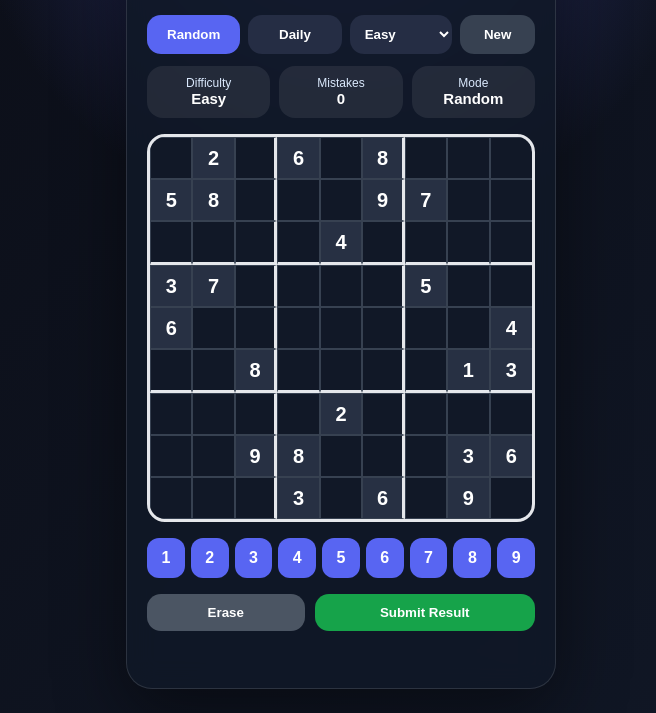
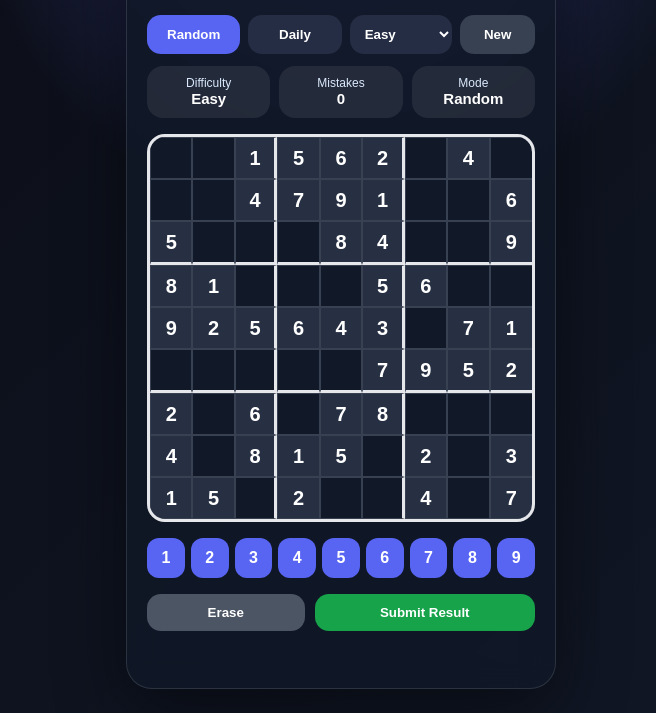
Before and after one commit to Filip537/NoobV2, a website: page sudoku/index.html in a window 1280 px wide. Shown: the part 145-858 px from the top of the page, without its empty margins (299-955 px from the left). Drawn offline with Linux system fonts and the light colour scheme.

Commit message:
Add files via upload

```diff
--- a/sudoku/index.html
+++ b/sudoku/index.html
@@ -27,6 +27,7 @@
       <select id="difficulty">
 <option value="easy">Easy</option>
 <option value="medium">Medium</option>
+<option value="hard">Hard</option>
       </select>
 
       <button id="newGame">New</button>
--- a/sudoku/puzzles.js
+++ b/sudoku/puzzles.js
@@ -1,130 +1,65 @@
+function shuffle(array) {
+  const arr = [...array];
+  for (let i = arr.length - 1; i > 0; i--) {
+    const j = Math.floor(Math.random() * (i + 1));
+    [arr[i], arr[j]] = [arr[j], arr[i]];
+  }
+  return arr;
+}
+
+function pattern(r, c) {
+  return (r * 3 + Math.floor(r / 3) + c) % 9;
+}
+
+function generateFullSolution() {
+  const nums = shuffle([1, 2, 3, 4, 5, 6, 7, 8, 9]);
+
+  const rows = shuffle([0, 1, 2]).flatMap(g =>
+    shuffle([0, 1, 2]).map(r => g * 3 + r)
+  );
+
+  const cols = shuffle([0, 1, 2]).flatMap(g =>
+    shuffle([0, 1, 2]).map(c => g * 3 + c)
+  );
+
+  return rows.map(r =>
+    cols.map(c => nums[pattern(r, c)])
+  );
+}
+
+function makePuzzle(solution, difficulty) {
+  const puzzle = solution.map(row => [...row]);
+
+  let removeCount = 40;
+
+  if (difficulty === "easy") removeCount = 36;
+  if (difficulty === "medium") removeCount = 46;
+  if (difficulty === "hard") removeCount = 56;
+
+  const cells = shuffle([...Array(81).keys()]);
+
+  for (let i = 0; i < removeCount; i++) {
+    const cell = cells[i];
+    const r = Math.floor(cell / 9);
+    const c = cell % 9;
+    puzzle[r][c] = 0;
+  }
+
+  return puzzle;
+}
+
+function generateSudoku(difficulty = "easy") {
+  const solution = generateFullSolution();
+  const puzzle = makePuzzle(solution, difficulty);
+
+  return {
+    puzzle,
+    solution
+  };
+}
+
 const PUZZLES = {
-  easy: [
-    {
-      puzzle: [
-        [5,3,0,0,7,0,0,0,0],
-        [6,0,0,1,9,5,0,0,0],
-        [0,9,8,0,0,0,0,6,0],
-        [8,0,0,0,6,0,0,0,3],
-        [4,0,0,8,0,3,0,0,1],
-        [7,0,0,0,2,0,0,0,6],
-        [0,6,0,0,0,0,2,8,0],
-        [0,0,0,4,1,9,0,0,5],
-        [0,0,0,0,8,0,0,7,9]
-      ],
-      solution: [
-        [5,3,4,6,7,8,9,1,2],
-        [6,7,2,1,9,5,3,4,8],
-        [1,9,8,3,4,2,5,6,7],
-        [8,5,9,7,6,1,4,2,3],
-        [4,2,6,8,5,3,7,9,1],
-        [7,1,3,9,2,4,8,5,6],
-        [9,6,1,5,3,7,2,8,4],
-        [2,8,7,4,1,9,6,3,5],
-        [3,4,5,2,8,6,1,7,9]
-      ]
-    },
-    {
-      puzzle: [
-        [0,2,0,6,0,8,0,0,0],
-        [5,8,0,0,0,9,7,0,0],
-        [0,0,0,0,4,0,0,0,0],
-        [3,7,0,0,0,0,5,0,0],
-        [6,0,0,0,0,0,0,0,4],
-        [0,0,8,0,0,0,0,1,3],
-        [0,0,0,0,2,0,0,0,0],
-        [0,0,9,8,0,0,0,3,6],
-        [0,0,0,3,0,6,0,9,0]
-      ],
-      solution: [
-        [1,2,3,6,7,8,9,4,5],
-        [5,8,4,2,3,9,7,6,1],
-        [9,6,7,1,4,5,3,2,8],
-        [3,7,2,4,6,1,5,8,9],
-        [6,9,1,5,8,3,2,7,4],
-        [4,5,8,7,9,2,6,1,3],
-        [8,3,6,9,2,4,1,5,7],
-        [2,1,9,8,5,7,4,3,6],
-        [7,4,5,3,1,6,8,9,2]
-      ]
-    }
-  ],
-
-  medium: [
-    {
-      puzzle: [
-        [0,0,0,2,6,0,7,0,1],
-        [6,8,0,0,7,0,0,9,0],
-        [1,9,0,0,0,4,5,0,0],
-        [8,2,0,1,0,0,0,4,0],
-        [0,0,4,6,0,2,9,0,0],
-        [0,5,0,0,0,3,0,2,8],
-        [0,0,9,3,0,0,0,7,4],
-        [0,4,0,0,5,0,0,3,6],
-        [7,0,3,0,1,8,0,0,0]
-      ],
-      solution: [
-        [4,3,5,2,6,9,7,8,1],
-        [6,8,2,5,7,1,4,9,3],
-        [1,9,7,8,3,4,5,6,2],
-        [8,2,6,1,9,5,3,4,7],
-        [3,7,4,6,8,2,9,1,5],
-        [9,5,1,7,4,3,6,2,8],
-        [5,1,9,3,2,6,8,7,4],
-        [2,4,8,9,5,7,1,3,6],
-        [7,6,3,4,1,8,2,5,9]
-      ]
-    },
-    {
-      puzzle: [
-        [0,0,0,0,0,0,2,0,0],
-        [0,8,0,0,0,7,0,9,0],
-        [6,0,2,0,0,0,5,0,0],
-        [0,7,0,0,6,0,0,0,0],
-        [0,0,0,9,0,1,0,0,0],
-        [0,0,0,0,2,0,0,4,0],
-        [0,0,5,0,0,0,6,0,3],
-        [0,9,0,4,0,0,0,7,0],
-        [0,0,6,0,0,0,0,0,0]
-      ],
-      solution: [
-        [9,5,7,6,1,3,2,8,4],
-        [4,8,3,2,5,7,1,9,6],
-        [6,1,2,8,4,9,5,3,7],
-        [1,7,8,3,6,4,9,5,2],
-        [5,2,4,9,7,1,3,6,8],
-        [3,6,9,5,2,8,7,4,1],
-        [8,4,5,7,9,2,6,1,3],
-        [2,9,1,4,3,6,8,7,5],
-        [7,3,6,1,8,5,4,2,9]
-      ]
-    }
-  ],
-
-  hard: [
-    {
-      puzzle: [
-        [0,0,0,0,0,0,0,1,2],
-        [0,0,0,0,0,0,0,0,0],
-        [0,0,1,0,9,5,0,0,0],
-        [0,0,0,0,0,0,4,0,0],
-        [0,0,0,7,0,0,0,0,0],
-        [3,0,0,0,0,0,0,0,0],
-        [0,0,0,0,0,0,0,0,0],
-        [0,0,0,0,0,0,0,0,0],
-        [0,0,0,0,0,0,0,0,0]
-      ],
-      solution: [
-        [5,3,4,6,7,8,9,1,2],
-        [6,7,2,1,3,4,5,8,9],
-        [8,9,1,2,9,5,3,4,7],
-        [1,2,3,5,6,9,4,7,8],
-        [4,5,6,7,8,1,2,9,3],
-        [3,8,9,4,2,7,1,5,6],
-        [2,1,5,3,4,6,7,8,9],
-        [7,4,8,9,1,2,6,3,5],
-        [9,6,7,8,5,3,0,2,1]
-      ]
-    }
-  ]
+  easy: [],
+  medium: [],
+  hard: []
 };
--- a/sudoku/script.js
+++ b/sudoku/script.js
@@ -37,17 +37,7 @@ function getDailyIndex(length) {
 }
 
 function pickPuzzle() {
-  const list = PUZZLES[difficulty] || PUZZLES.easy;
-
-  if (!list || list.length === 0) {
-    return PUZZLES.easy[0];
-  }
-
-  if (mode === "daily") {
-    return list[getDailyIndex(list.length)];
-  }
-
-  return list[Math.floor(Math.random() * list.length)];
+  return generateSudoku(difficulty);
 }
 
 function startGame() {
@@ -175,6 +165,89 @@ function formatTime(ms) {
   return `${min}m ${left}s`;
 }
 
+function createResultImage(time) {
+  const canvas = document.createElement("canvas");
+  canvas.width = 900;
+  canvas.height = 1050;
+
+  const ctx = canvas.getContext("2d");
+
+  ctx.fillStyle = "#111827";
+  ctx.fillRect(0, 0, canvas.width, canvas.height);
+
+  ctx.fillStyle = "#ffffff";
+  ctx.font = "bold 42px Arial";
+  ctx.fillText("Sudoku Game Result", 50, 70);
+
+  ctx.font = "26px Arial";
+  ctx.fillText(`Player: ${userId || "Unknown"}`, 50, 125);
+  ctx.fillText(`Difficulty: ${difficulty}`, 50, 165);
+  ctx.fillText(`Mode: ${mode === "daily" ? "Daily" : "Random"}`, 50, 205);
+  ctx.fillText(`Time: ${time}`, 50, 245);
+  ctx.fillText(`Mistakes: ${mistakes}`, 50, 285);
+
+  ctx.font = "bold 30px Arial";
+  ctx.fillText(getWordleResult(), 50, 335);
+
+  const startX = 90;
+  const startY = 390;
+  const size = 75;
+
+  for (let r = 0; r < 9; r++) {
+    for (let c = 0; c < 9; c++) {
+      const x = startX + c * size;
+      const y = startY + r * size;
+
+      const value = board[r][c];
+      const isFixed = puzzle[r][c] !== 0;
+
+      ctx.fillStyle = isFixed ? "#dbeafe" : "#ffffff";
+
+      if (value !== solution[r][c]) {
+        ctx.fillStyle = "#fca5a5";
+      }
+
+      ctx.fillRect(x, y, size, size);
+
+      ctx.strokeStyle = "#111827";
+      ctx.lineWidth = 1;
+      ctx.strokeRect(x, y, size, size);
+
+      if (value !== 0) {
+        ctx.fillStyle = "#111827";
+        ctx.font = isFixed ? "bold 34px Arial" : "34px Arial";
+        ctx.textAlign = "center";
+        ctx.textBaseline = "middle";
+        ctx.fillText(value, x + size / 2, y + size / 2);
+      }
+    }
+  }
+
+  ctx.strokeStyle = "#000000";
+  ctx.lineWidth = 5;
+
+  for (let i = 0; i <= 9; i++) {
+    if (i % 3 === 0) {
+      ctx.beginPath();
+      ctx.moveTo(startX + i * size, startY);
+      ctx.lineTo(startX + i * size, startY + 9 * size);
+      ctx.stroke();
+
+      ctx.beginPath();
+      ctx.moveTo(startX, startY + i * size);
+      ctx.lineTo(startX + 9 * size, startY + i * size);
+      ctx.stroke();
+    }
+  }
+
+  ctx.textAlign = "left";
+  ctx.textBaseline = "alphabetic";
+  ctx.fillStyle = "#d1d5db";
+  ctx.font = "22px Arial";
+  ctx.fillText("Red cells = mistakes left on the board", 90, 1000);
+
+  return canvas.toDataURL("image/png");
+}
 function getWordleResult() {
   if (mistakes === 0) return "🟩🟩🟩🟩🟩 Perfect!";
   if (mistakes <= 2) return "🟩🟩🟩🟨⬛ Great!";
@@ -196,8 +269,9 @@ document.getElementById("submit").onclick = async () => {
   const time = formatTime(Date.now() - startTime);
   submitted = true;
   statusText.textContent = "Submitting result...";
+const boardImage = createResultImage(time);
+  const res = await fetch("/api/sudoku-result", {
 
-  const res = await fetch("/api/sudoku-result", {
     method: "POST",
     headers: {
       "Content-Type": "application/json"
@@ -208,7 +282,8 @@ body: JSON.stringify({
   mistakes,
   difficulty,
   mode,
-  result: getWordleResult()
+  result: getWordleResult(),
+  boardImage
 })
   });
 
```
Also changed, not shown: server.js (+30 -5 lines).
